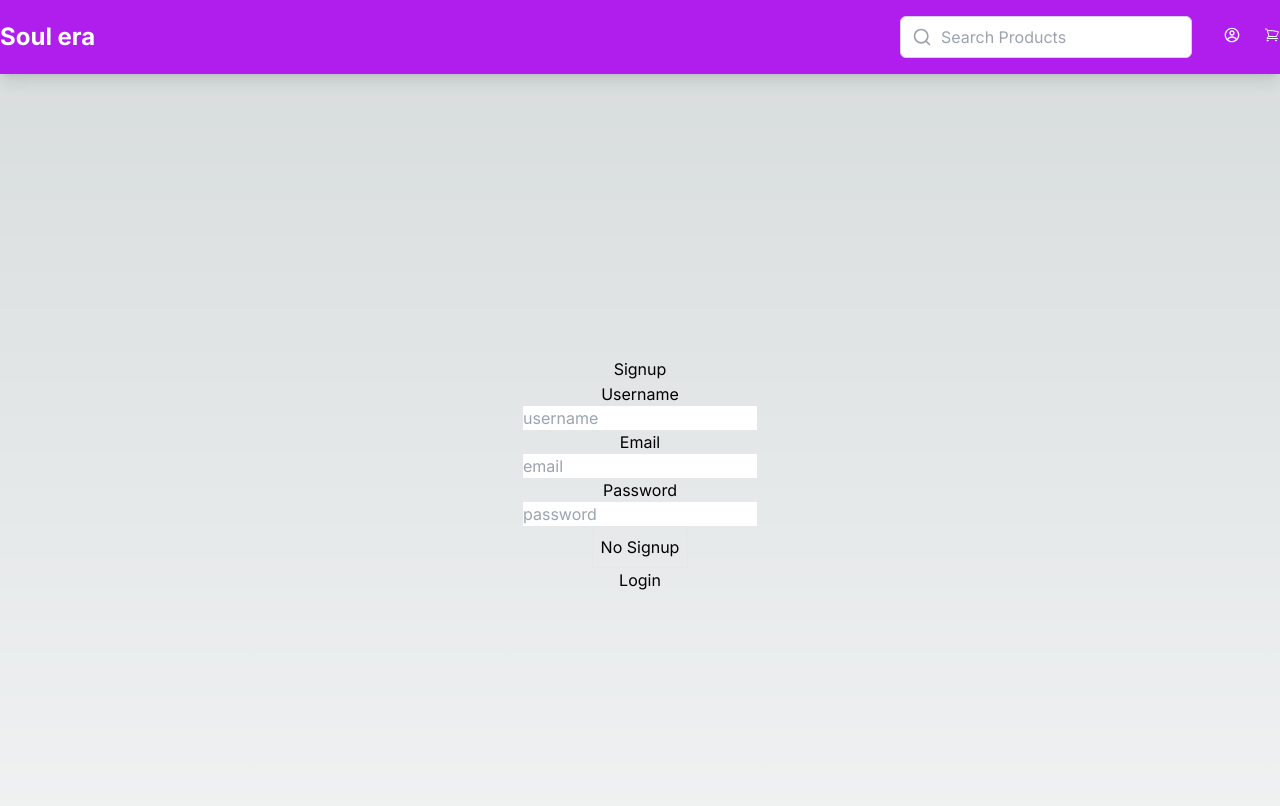
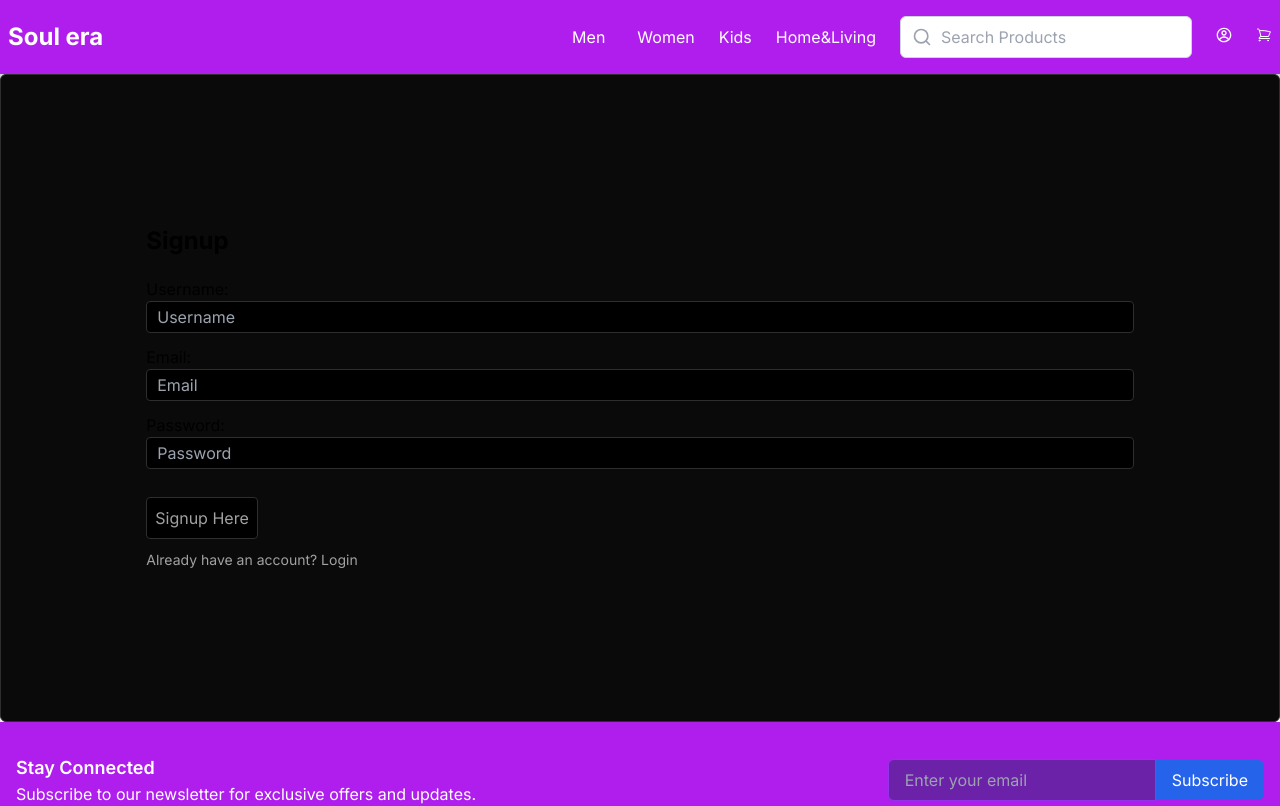
Before and after one commit to sandeepkasera/soul-era, a Next.js app: page /signup in a window 1280 px wide. Shown: the top 806 px of the page. Built offline with nearby package versions, Linux system fonts and the light colour scheme.

Commit message:
signup page

```diff
--- a/src/app/(pages)/signup/page.tsx
+++ b/src/app/(pages)/signup/page.tsx
@@ -1,10 +1,9 @@
 "use client";
 import Link from "next/link";
 import React, { useEffect, useState } from "react";
-import {useRouter} from "next/navigation";
+import { useRouter } from "next/navigation";
 import axios from "axios";
-import {toast} from "react-hot-toast";
-
+import { toast } from "react-hot-toast";
 
 export default function SignupPage() {
     const router = useRouter();
@@ -12,65 +11,107 @@ export default function SignupPage() {
         email: "",
         password: "",
         username: "",
-    })
+    });
     const [buttonDisabled, setButtonDisabled] = React.useState(false);
     const [loading, setLoading] = React.useState(false);
-    const onSignup = async () => {
+    const [error, setError] = React.useState("");
+
+    const onSignup = async (e: React.FormEvent<HTMLFormElement>) => {
+        e.preventDefault();
         try {
             setLoading(true);
             const response = await axios.post("/api/users/signup", user);
             console.log("Signup success", response.data);
-            router.push("/login")
-        } catch (error:any) {
+            router.push("/login");
+        } catch (error: any) {
             console.log("Sign Up failed", error.message);
-
-            toast.error(error.message)
+            setError(error.message);
+            toast.error(error.message);
         } finally {
             setLoading(false);
         }
+    };
 
+    useEffect(() => {
+        if (user.email.length > 0 && user.password.length > 0 && user.username.length > 0) {
+            setButtonDisabled(false);
+        } else {
+            setButtonDisabled(true);
         }
-    useEffect(() => {
-        if (user.email.length > 0 && user.password.length>0 &&  user.username.length>0) {
-            setButtonDisabled(false)
-        } else {
-            setButtonDisabled(true)
-        }
+    }, [user]);
 
-    }, [user]);
     return (
-        <div className="className flex flex-col items-center justify-center min-h-screen py-2">
-            <h1 className="className text-center">{loading? "Processing" : "Signup"}</h1><hr/>
-            <label htmlFor="username">Username</label>
+        <section className="flex items-center justify-center w-full xs:h-80vh">
+            <form
+                className="xs:p-10 w-full max-w-350 flex flex-col justify-between items-center border border-solid border-[#2E2E2E] bg-[#0A0A0A] rounded-md"
+                onSubmit={onSignup}
+            >
+                {error && (
+                    <div className="text-[#FF6166] flex items-center justify-center gap-2">
+                        <svg
+                            data-testid="geist-icon"
+                            height="16"
+                            strokeLinejoin="round"
+                            viewBox="0 0 16 16"
+                            width="16"
+                            style={{ color: "currentColor" }}
+                        >
+                            <path
+                                fillRule="evenodd"
+                                clipRule="evenodd"
+                                d="M5.30761 1.5L1.5 5.30761L1.5 10.6924L5.30761 14.5H10.6924L14.5 10.6924V5.30761L10.6924 1.5H5.30761ZM5.10051 0C4.83529 0 4.58094 0.105357 4.3934 0.292893L0.292893 4.3934C0.105357 4.58094 0 4.83529 0 5.10051V10.8995C0 11.1647 0.105357 11.4191 0.292894 11.6066L4.3934 15.7071C4.58094 15.8946 4.83529 16 5.10051 16H10.8995C11.1647 16 11.4191 15.8946 11.6066 15.7071L15.7071 11.6066C15.8946 11.4191 16 11.1647 16 10.8995V5.10051C16 4.83529 15.8946 4.58093 15.7071 4.3934L11.6066 0.292893C11.4191 0.105357 11.1647 0 10.8995 0H5.10051ZM8.75 3.75V4.5V8L8.75 8.75H7.25V8V4.5V3.75H8.75ZM8 12C8.55229 12 9 11.5523 9 11C9 10.4477 8.55229 10 8 10C7.44772 10 7 10.4477 7 11C7 11.5523 7.44772 12 8 12Z"
+                                fill="currentColor"
+                            ></path>
+                        </svg>
+                        <div className="text-sm">{error}</div>
+                    </div>
+                )}
+                <div className="flex flex-col items-center justify-center min-h-[calc(100vh-9.6rem)] py-2">
+                    <h1 className="w-full mb-3 text-2xl font-bold">{loading ? "Processing" : "Signup"}</h1>
+                    <div className="my-2 w-full">
+                        <label htmlFor="username" className="w-full">Username: </label>
                         <input
                             id="username"
                             type="text"
-                className="text-black"
+                            className="w-full text-[#A1A1A1] h-8 border border-solid border-[#2E2E2E] py-1 px-2.5 rounded bg-black text-13 mb-3"
                             value={user.username}
-                onChange={(e) => setUser({...user, username: e.target.value})}
-                placeholder="username"
+                            onChange={(e) => setUser({ ...user, username: e.target.value })}
+                            required
+                            placeholder="Username"
                         />
-
-            <label htmlFor="email">Email</label>
+                        <label htmlFor="email" className="w-full">Email: </label>
                         <input
                             id="email"
                             type="email"
-                className="text-black"
+                            className="w-full text-[#A1A1A1] h-8 border border-solid border-[#2E2E2E] py-1 px-2.5 rounded bg-black text-13 mb-3"
                             value={user.email}
-                onChange={(e) => setUser({...user, email: e.target.value})}
-                placeholder="email"
+                            onChange={(e) => setUser({ ...user, email: e.target.value })}
+                            required
+                            placeholder="Email"
                         />
-            <label htmlFor="password">Password</label>
+                        <label htmlFor="password" className="w-full">Password: </label>
                         <input
                             id="password"
                             type="password"
-                className="text-black"
+                            className="w-full text-[#A1A1A1] h-8 border border-solid border-[#2E2E2E] py-1 px-2.5 rounded bg-black text-13 mb-3"
                             value={user.password}
-                onChange={(e) => setUser({...user, password: e.target.value})}
-                placeholder="password"
+                            onChange={(e) => setUser({ ...user, password: e.target.value })}
+                            required
+                            placeholder="Password"
                         />
-            <button onClick={onSignup} className="p-2 border">{buttonDisabled? "No Signup": "Signup Here"}</button>
-            <Link href="/login" >Login</Link>
                     </div>
-    )
+                    <div className="w-full">
+                        <button
+                            type="submit"
+                            disabled={buttonDisabled}
+                            className="flex text-[#A1A1A1] items-center justify-center transition my-2 duration-150 py-2 px-2 bg-black border border-solid rounded border-[#2E2E2E] ease hover:bg-[#1F1F1F]"
+                        >
+                            Signup Here
+                        </button>
+                        <Link href="/login" className="text-[#A1A1A1] text-sm mt-2">Already have an account? Login</Link>
+                    </div>
+                </div>
+            </form>
+        </section>
+    );
 }
--- a/src/app/components/Header.tsx
+++ b/src/app/components/Header.tsx
@@ -4,15 +4,15 @@ import Link from 'next/link';
 import { FaBars, FaTimes } from 'react-icons/fa'; // Using Font Awesome for hamburger menu icons
 import { CgProfile } from "react-icons/cg";
 import { FiSearch } from 'react-icons/fi'; // Import the search icon from react-icons
-
 import { useRouter } from "next/navigation";
 import { ShoppingCartIcon } from '@heroicons/react/24/outline';
 import clsx from 'clsx';
 
-
 const Header = () => {
   const [isMenuOpen, setIsMenuOpen] = useState(false);
+  const [isDropdownOpen, setIsDropdownOpen] = useState({ men: false, women: false, kids: false, homeANDliving: false });
   const router = useRouter();
+
   function getCookie(name: string): string | undefined {
     const value = `; ${document.cookie}`;
     const parts = value.split(`; ${name}=`);
@@ -24,6 +24,7 @@ const Header = () => {
     }
     return undefined;
   }
+
   const handleProfilePage = async () => {
     const user = getCookie('shit_user');
     if (user) {
@@ -31,20 +32,27 @@ const Header = () => {
     } else {
       router.push('/login');
     }
-  }
+  };
+
   const handleCartPage = async () => {
     router.push(`/cart`);
-  }
+  };
 
-  // const searchProducts = ({ products, searchQuery }) => {
-  //   const filteredProducts = products.filter((product) =>
-  //       product.name.toLowerCase().includes(searchQuery.toLowerCase())
-  //   );
   const searchProducts = () => {
-    console.log('Searched')
-  }
+    console.log('Searched');
+  };
+
+  // Handle mouse hover for dropdown
+  const handleMouseEnter = (category: string) => {
+    setIsDropdownOpen((prev) => ({ ...prev, [category]: true }));
+  };
+
+  const handleMouseLeave = (category: string) => {
+    setIsDropdownOpen((prev) => ({ ...prev, [category]: false }));
+  };
+
   return (
-    <header className="bg-purple-color text-white py-4 shadow-lg">
+    <header className="bg-purple-color text-white px-2 py-4 shadow-lg">
       <nav className='container mx-auto flex justify-between items-center'>
         <Link href="/"><h3 className='text-white text-2xl font-bold'>Soul era</h3></Link>
         <div className="md:hidden">
@@ -55,7 +63,96 @@ const Header = () => {
             {isMenuOpen ? <FaTimes size={24} /> : <FaBars size={24} />}
           </button>
         </div>
-        <ul className={`md:flex md:items-center md:space-x-6 ${isMenuOpen ? 'block' : 'hidden'} absolute md:relative top-16 md:top-auto left-0 w-full md:w-auto bg-gray-800 md:bg-transparent z-10 md:z-auto transition-all duration-300 ease-in-out`}>
+        <ul className={`md:flex md:items-center md:space-x-6 ${isMenuOpen ? 'block' : 'hidden'} absolute md:relative top-16 md:top-auto left-0 w-full md:w-auto bg-purple-color md:bg-transparent z-10 md:z-auto transition-all duration-300 ease-in-out`}>
+
+          {/* Men Dropdown */}
+          <li
+            className="p-4 md:p-0 md:mx-2 hover:text-gray-300 relative"
+            onMouseEnter={() => handleMouseEnter('men')}
+            onMouseLeave={() => handleMouseLeave('men')}
+          >
+            <span className="cursor-pointer">Men</span>
+            {isDropdownOpen.men && (
+              <div className="absolute left-0 top-full w-48 bg-white text-black shadow-lg py-2">
+                <ul
+                onMouseEnter={() => handleMouseEnter('men')}
+                onMouseLeave={() => handleMouseLeave('men')}
+                >
+                  <li className="px-4 py-2 hover:bg-gray-200"><Link href="/men/clothing">Clothing</Link></li>
+                  <li className="px-4 py-2 hover:bg-gray-200"><Link href="/men/accessories">Accessories</Link></li>
+                  <li className="px-4 py-2 hover:bg-gray-200"><Link href="/men/shoes">Shoes</Link></li>
+                  {/* Add more categories as needed */}
+                </ul>
+              </div>
+            )}
+          </li>
+
+          {/* Women Dropdown */}
+          <li
+            className="p-4 md:p-0 md:mx-2 hover:text-gray-300 relative"
+            onMouseEnter={() => handleMouseEnter('women')}
+            onMouseLeave={() => handleMouseLeave('women')}
+          >
+            <span className="cursor-pointer">Women</span>
+            {isDropdownOpen.women && (
+              <div className="absolute left-0 top-full w-48 bg-white text-black shadow-lg py-2">
+                <ul
+                onMouseEnter={() => handleMouseEnter('women')}
+                onMouseLeave={() => handleMouseLeave('women')}
+                >
+                  <li className="px-4 py-2 hover:bg-gray-200"><Link href="/women/clothing">Clothing</Link></li>
+                  <li className="px-4 py-2 hover:bg-gray-200"><Link href="/women/accessories">Accessories</Link></li>
+                  <li className="px-4 py-2 hover:bg-gray-200"><Link href="/women/shoes">Shoes</Link></li>
+                  {/* Add more categories as needed */}
+                </ul>
+              </div>
+            )}
+          </li>
+
+          {/* Kids Dropdown */}
+          <li
+            className="p-4 md:p-0 md:mx-2 hover:text-gray-300 relative"
+            onMouseEnter={() => handleMouseEnter('kids')}
+            onMouseLeave={() => handleMouseLeave('kids')}
+          >
+            <span className="cursor-pointer">Kids</span>
+            {isDropdownOpen.kids && (
+              <div className="absolute left-0 top-full w-48 bg-white text-black shadow-lg py-2">
+                <ul
+                onMouseEnter={() => handleMouseEnter('kids')}
+                onMouseLeave={() => handleMouseLeave('kids')}
+                >
+                  <li className="px-4 py-2 hover:bg-gray-200"><Link href="/kids/clothing">Clothing</Link></li>
+                  <li className="px-4 py-2 hover:bg-gray-200"><Link href="/kids/toys">Toys</Link></li>
+                  <li className="px-4 py-2 hover:bg-gray-200"><Link href="/kids/shoes">Shoes</Link></li>
+                  {/* Add more categories as needed */}
+                </ul>
+              </div>
+            )}
+          </li>
+          {/* Kids Dropdown */}
+          <li
+            className="p-4 md:p-0 md:mx-2 hover:text-gray-300 relative"
+            onMouseEnter={() => handleMouseEnter('homeANDliving')}
+            onMouseLeave={() => handleMouseLeave('homeANDliving')}
+          >
+            <span className="cursor-pointer">Home&Living</span>
+            {isDropdownOpen.homeANDliving && (
+              <div className="absolute left-0 top-full w-48 bg-white text-black shadow-lg py-2">
+                <ul
+                onMouseEnter={() => handleMouseEnter('home&living')}
+                onMouseLeave={() => handleMouseLeave('home&living')}
+                >
+                  <li className="px-4 py-2 hover:bg-gray-200"><Link href="/kids/clothing">Kitchen</Link></li>
+                  <li className="px-4 py-2 hover:bg-gray-200"><Link href="/kids/toys">Dining</Link></li>
+                  <li className="px-4 py-2 hover:bg-gray-200"><Link href="/kids/shoes">Room</Link></li>
+                  {/* Add more categories as needed */}
+                </ul>
+              </div>
+            )}
+          </li>
+
+          {/* Search */}
           <li className="p-4 md:p-0 md:mx-2 hover:text-gray-300">
             <div className="relative w-full md:w-auto">
               <FiSearch
@@ -72,11 +169,14 @@ const Header = () => {
             </div>
           </li>
 
+          {/* Profile */}
           <li className="p-4 md:p-0 md:mx-2 hover:text-gray-300">
             <button onClick={handleProfilePage} className="text-white rounded-md hover:bg-blue-600 focus:outline-none focus:ring-2 focus:ring-blue-500 focus:ring-opacity-50">
               <CgProfile className={clsx('h-4 transition-all ease-in-out hover:scale-110')} />
             </button>
           </li>
+
+          {/* Cart */}
           <li className="p-4 md:p-0 md:mx-2 hover:text-gray-300">
             <button onClick={handleCartPage} className="text-white rounded-md hover:bg-blue-600 focus:outline-none focus:ring-2 focus:ring-blue-500 focus:ring-opacity-50">
               <ShoppingCartIcon
```
Lines whose indentation alone changed are shown as unchanged.
